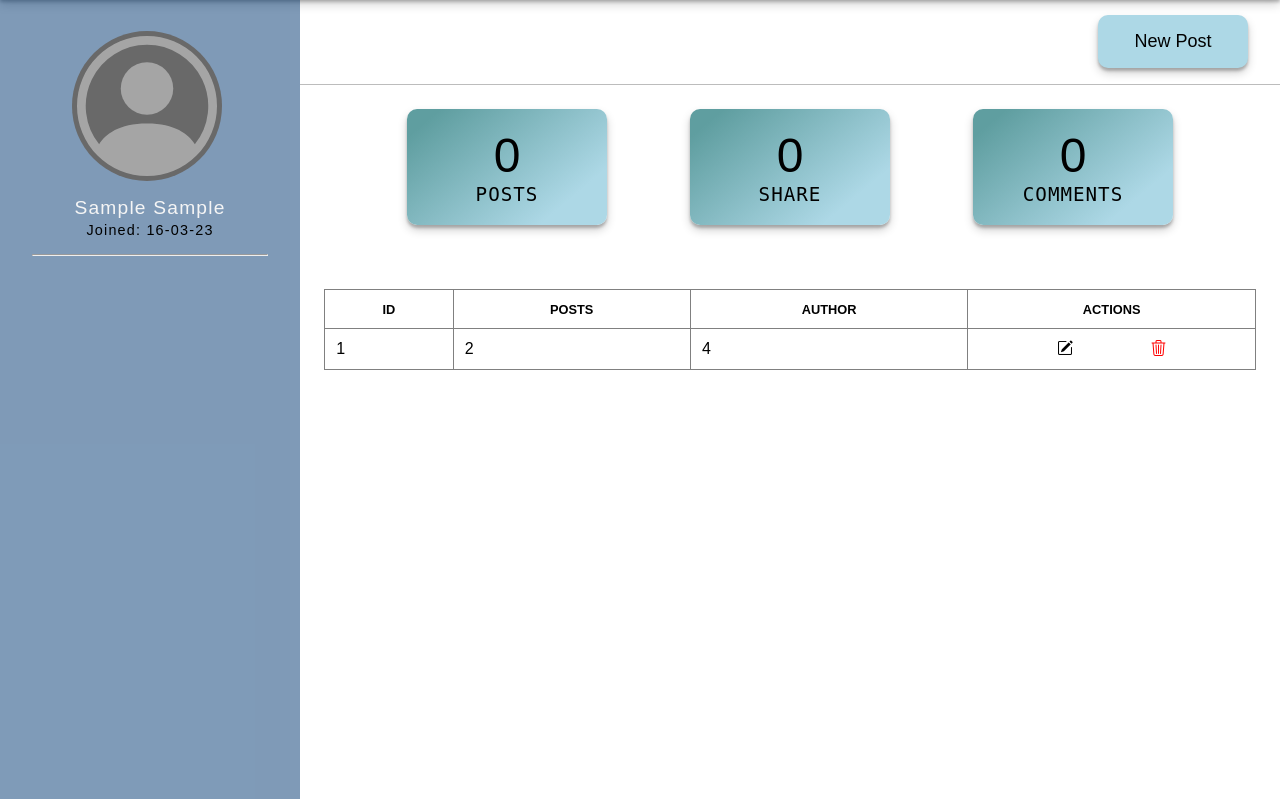
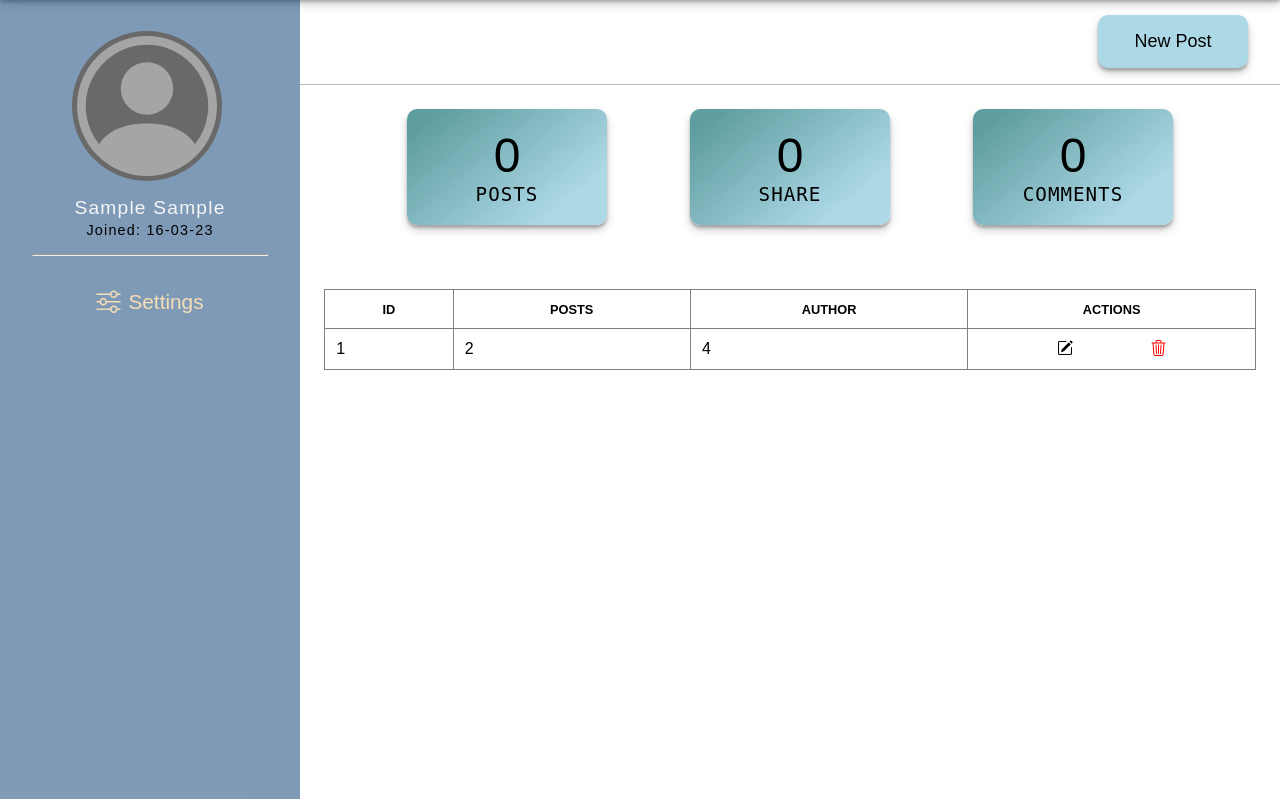
Before and after one commit to tobassum786/c4m-blog, a Flask app: page /profile in a window 1280 px wide. Shown: the part 65-864 px from the top of the page. Run offline with Flask 3, Linux system fonts and the light colour scheme; the visitor is signed in with stand-in values (Sample User, id 1).

Commit message:
add post_edit and user_setting routes and install new packages to flask app

```diff
--- a/app/auth.py
+++ b/app/auth.py
@@ -23,7 +23,7 @@ def login():
 			return redirect(request.url)
 
 		login_user(user)
-		return redirect(url_for("main.index"))
+		return redirect(url_for("main.profile"))
 
 		session.permanent = True
 
--- a/app/main.py
+++ b/app/main.py
@@ -18,6 +18,8 @@ def index():
 @main.route('/profile')
 @login_required
 def profile():
+
+
 	return render_template('profile.html', title='Profile')
 
 #post page
@@ -44,3 +46,21 @@ def new_post():
 		return redirect(url_for('main.post'))
 
 	return render_template('new-post.html', title="New post")
+
+
+#Delete post from db and home page
+@main.route("/delete-post/<int:post_id>")
+def delete_post(post_id):
+	pass
+
+#Re-edit existed post
+@main.route("/edit-post/<int:post_id>")
+def edit_post(post_id):
+	pass
+
+
+#user setting manage profile pictures and password updation
+@main.route("/setting")
+@login_required
+def user_setting():
+	pass
--- a/app/static/css/styles.css
+++ b/app/static/css/styles.css
@@ -197,6 +197,28 @@
 }
 
 
+/*user settings*/
+
+.side-menu .user_setting {
+	display: flex;
+	justify-content: center;
+	align-items: center;
+	margin-top: 2rem;
+}
+
+.user_setting i {
+	margin-right: 0.5rem;
+	font-size: 1.5rem;
+	color: wheat;
+}
+
+.user_setting a {
+	text-transform: capitalize;
+	color: wheat;
+	font-size: 1.3rem;
+}
+
+
 /*profile section user post and crud options main-content section*/
 
 .main-content {
@@ -237,7 +259,6 @@
 	text-align: center;
 	box-shadow: rgba(0, 0, 0, 0.19) 0px 5px 10px, rgba(0, 0, 0, 0.23) 0px 3px 3px;
 }
-
 
 .static_content .card_body h1 {
 	font-size: 3rem;
@@ -297,6 +318,9 @@ td .actions {
 td .actions a:nth-child(2) {
 	color: red;
 }
+
+
+
 
 /*home page post display styles*/
 .main-container .row,
--- /dev/null
+++ b/app/templates/edit-post.html
@@ -0,0 +1 @@
+{% extends "layout.html" %}
--- a/app/templates/profile.html
+++ b/app/templates/profile.html
@@ -22,6 +22,11 @@
 					<p>Joined: {{ current_user.user_active.strftime('%d-%m-%y') }}</p>
 				</div>
 				<hr>
+				<!-- user settings -->
+				<div class="user_setting">
+					<i class="bi bi-sliders"></i>
+					<a href="#">settings</a>
+				</div>
 			</aside>
 			<div class="main-content">
 				<div class="top-header">
--- /dev/null
+++ b/app/templates/setting.html
@@ -0,0 +1 @@
+{% extends "layout.html" %}
```
Also changed, not shown: requirements.txt (+9 -0 lines). Lines whose indentation alone changed are shown as unchanged.
